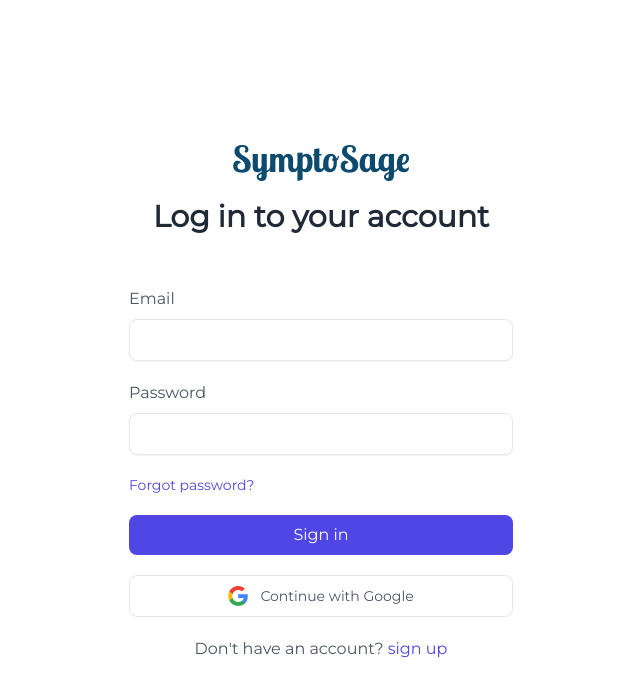
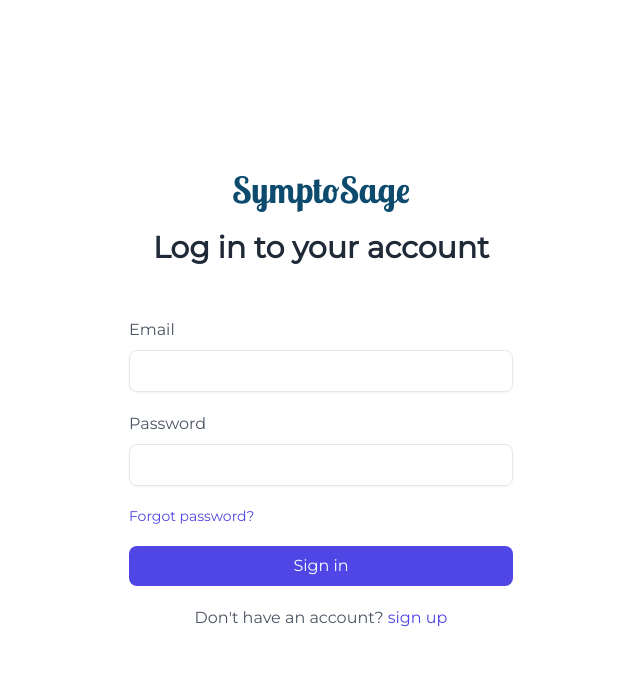
Before and after one commit to EdoriAtiri/Sympto, a React (Vite) app: page /login in a window 1280 px wide. Shown: the top 696 px of the page, without its empty margins (319-959 px from the left). Built offline with nearby package versions, Linux system fonts and the light colour scheme; no server answers.

Commit message:
Add custom useAuthStatus hook

```diff
--- a/src/features/Auth/authService.js
+++ b/src/features/Auth/authService.js
@@ -13,7 +13,7 @@
 // Login user
 const login = async (data) => {
   console.log(data);
-  const response = await axios.post(API_URL + "login", data);
+  const response = await axios.post(API_URL + "authenticate/user/login", data);
 
   if (response.data) {
     localStorage.setItem("user", JSON.stringify(response.data));
--- a/src/features/Auth/authSlice.js
+++ b/src/features/Auth/authSlice.js
@@ -16,7 +16,6 @@
 export const register = createAsyncThunk(
   "auth/register",
   async (user, thunkAPI) => {
-    console.log(user);
     try {
       return await authService.register(user);
     } catch (error) {
@@ -36,6 +35,7 @@
 
 // Login a user
 export const login = createAsyncThunk("auth/login", async (user, thunkAPI) => {
+  console.log(user);
   try {
     return await authService.login(user);
   } catch (error) {
@@ -67,10 +67,10 @@
       .addCase(register.pending, (state) => {
         state.isLoading = true;
       })
-      .addCase(register.fulfilled, (state, action) => {
+      .addCase(register.fulfilled, (state) => {
         state.isLoading = false;
         state.isSuccess = true;
-        state.userAuth = action.payload;
+        // state.userAuth = action.payload;
       })
       .addCase(register.rejected, (state, action) => {
         state.isLoading = false;
--- /dev/null
+++ b/src/hooks/useAuthStatus.js
@@ -0,0 +1,21 @@
+import { useState, useEffect } from "react";
+import { useSelector } from "react-redux";
+
+export const useAuthStatus = () => {
+  const [loggedIn, setLoggedIn] = useState(false);
+  const [checkingStatus, setCheckingStatus] = useState(true);
+
+  const { userAuth } = useSelector((state) => state.auth);
+
+  useEffect(() => {
+    if (userAuth) {
+      setLoggedIn(true);
+    } else {
+      setLoggedIn(false);
+    }
+
+    setCheckingStatus(false);
+  }, [userAuth]);
+
+  return { loggedIn, checkingStatus };
+};
--- a/src/pages/Login.jsx
+++ b/src/pages/Login.jsx
@@ -1,14 +1,38 @@
-import { useState } from "react";
+import { useEffect, useState } from "react";
+import { useNavigate, Link } from "react-router-dom";
+import { useSelector, useDispatch } from "react-redux";
+import { toast } from "react-toastify";
 import Logo from "../components/Logo";
-import { Link } from "react-router-dom";
+import { login, reset } from "../features/Auth/authSlice";
 
 const Login = () => {
   const [formInput, setFormInput] = useState({
     email: "",
     password: "",
   });
+  const { userAuth, isLoading, isError, isSuccess, message } = useSelector(
+    (state) => state.auth,
+  );
 
   const { email, password } = formInput;
+
+  const navigate = useNavigate();
+  const dispatch = useDispatch();
+
+  useEffect(() => {
+    if (isError) {
+      toast.error(message);
+    }
+
+    // Redirect when logged in
+    if (userAuth) {
+      navigate("/chat");
+      console.log("success");
+    }
+
+    dispatch(reset());
+    // eslint-disable-next-line react-hooks/exhaustive-deps
+  }, [isError, message, isSuccess, userAuth, navigate]);
 
   const onChange = (e) => {
     setFormInput((prev) => ({
@@ -19,6 +43,8 @@
 
   const onSubmit = (e) => {
     e.preventDefault();
+
+    dispatch(login(formInput));
 
     console.log(formInput);
   };
@@ -74,39 +100,7 @@
               Sign in
             </button>
           </form>
-          <button className="flex w-full items-center justify-center gap-x-3 rounded-lg border py-2.5 text-sm font-medium duration-150 hover:bg-gray-50 active:bg-gray-100">
-            <svg
-              className="h-5 w-5"
-              viewBox="0 0 48 48"
-              fill="none"
-              xmlns="http://www.w3.org/2000/svg"
-            >
-              <g clipPath="url(#clip0_17_40)">
-                <path
-                  d="M47.532 24.5528C47.532 22.9214 47.3997 21.2811 47.1175 19.6761H24.48V28.9181H37.4434C36.9055 31.8988 35.177 34.5356 32.6461 36.2111V42.2078H40.3801C44.9217 38.0278 47.532 31.8547 47.532 24.5528Z"
-                  fill="#4285F4"
-                />
-                <path
-                  d="M24.48 48.0016C30.9529 48.0016 36.4116 45.8764 40.3888 42.2078L32.6549 36.2111C30.5031 37.675 27.7252 38.5039 24.4888 38.5039C18.2275 38.5039 12.9187 34.2798 11.0139 28.6006H3.03296V34.7825C7.10718 42.8868 15.4056 48.0016 24.48 48.0016Z"
-                  fill="#34A853"
-                />
-                <path
-                  d="M11.0051 28.6006C9.99973 25.6199 9.99973 22.3922 11.0051 19.4115V13.2296H3.03298C-0.371021 20.0112 -0.371021 28.0009 3.03298 34.7825L11.0051 28.6006Z"
-                  fill="#FBBC04"
-                />
-                <path
-                  d="M24.48 9.49932C27.9016 9.44641 31.2086 10.7339 33.6866 13.0973L40.5387 6.24523C36.2 2.17101 30.4414 -0.068932 24.48 0.00161733C15.4055 0.00161733 7.10718 5.11644 3.03296 13.2296L11.005 19.4115C12.901 13.7235 18.2187 9.49932 24.48 9.49932Z"
-                  fill="#EA4335"
-                />
-              </g>
-              <defs>
-                <clipPath id="clip0_17_40">
-                  <rect width="48" height="48" fill="white" />
-                </clipPath>
-              </defs>
-            </svg>{" "}
-            Continue with Google
-          </button>
+
           <p className="text-center">
             Don&apos;t have an account?{" "}
             <Link
--- a/src/pages/Register.jsx
+++ b/src/pages/Register.jsx
@@ -1,6 +1,6 @@
 import { useEffect, useState } from "react";
 import Logo from "../components/Logo";
-import { Link } from "react-router-dom";
+import { useNavigate, Link } from "react-router-dom";
 import { useSelector, useDispatch } from "react-redux";
 import { toast } from "react-toastify";
 import { register, reset } from "../features/Auth/authSlice";
@@ -32,8 +32,9 @@
     lon,
   } = formInput;
 
+  const navigate = useNavigate();
   const dispatch = useDispatch();
-  const { user, isLoading, isError, isSuccess, message } = useSelector(
+  const { userAuth, isLoading, isError, isSuccess, message } = useSelector(
     (state) => state.auth,
   );
   // Get location - geoLocation is async, so we need to wait for it to complete before continuing, hence the promise. which is used in the useEffect
@@ -79,6 +80,8 @@
         gender,
         username,
         phone_number,
+        lat,
+        lon,
       };
 
       dispatch(register(data));
@@ -113,12 +116,12 @@
 
     // Redirect when logged in
     if (isSuccess) {
-      // navigate("/dashboard/events");
+      navigate("/login");
       toast.success("success");
     }
 
     dispatch(reset());
-  }, [isError, message, isSuccess, user, dispatch]);
+  }, [isError, message, isSuccess, userAuth, dispatch, navigate]);
 
   return (
     <div>
```
